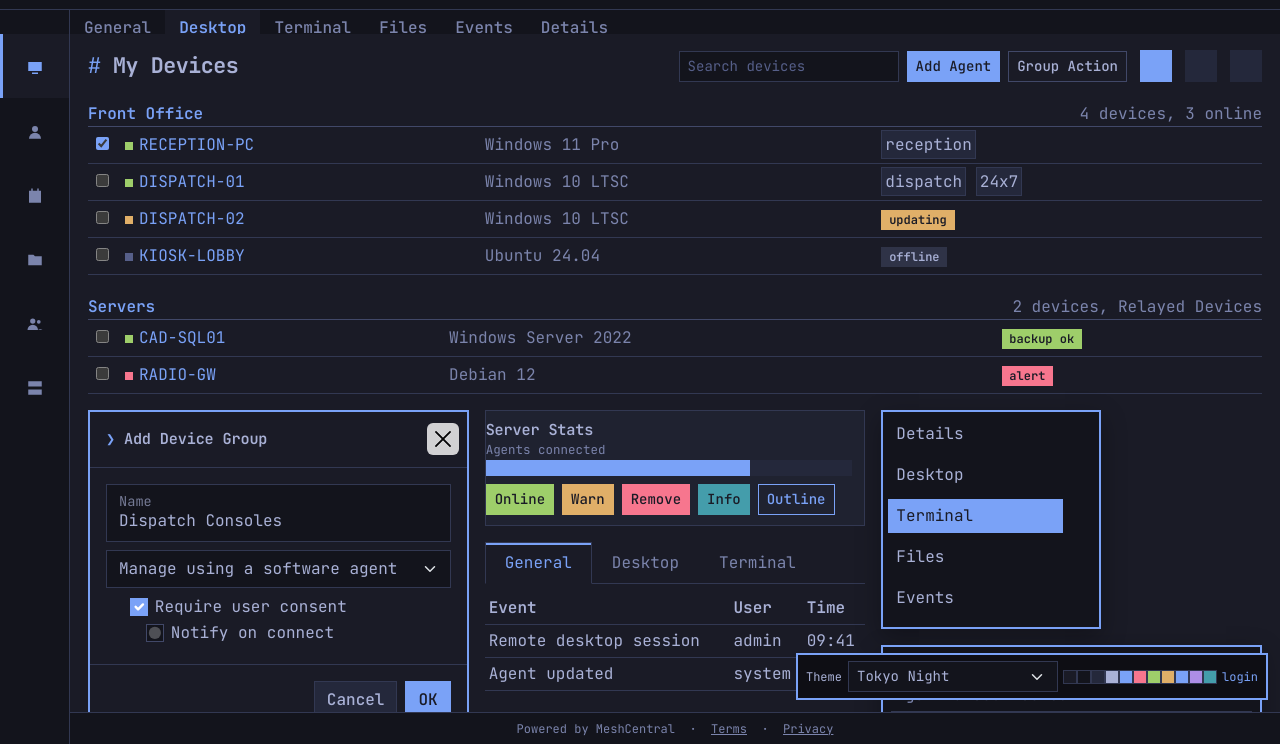
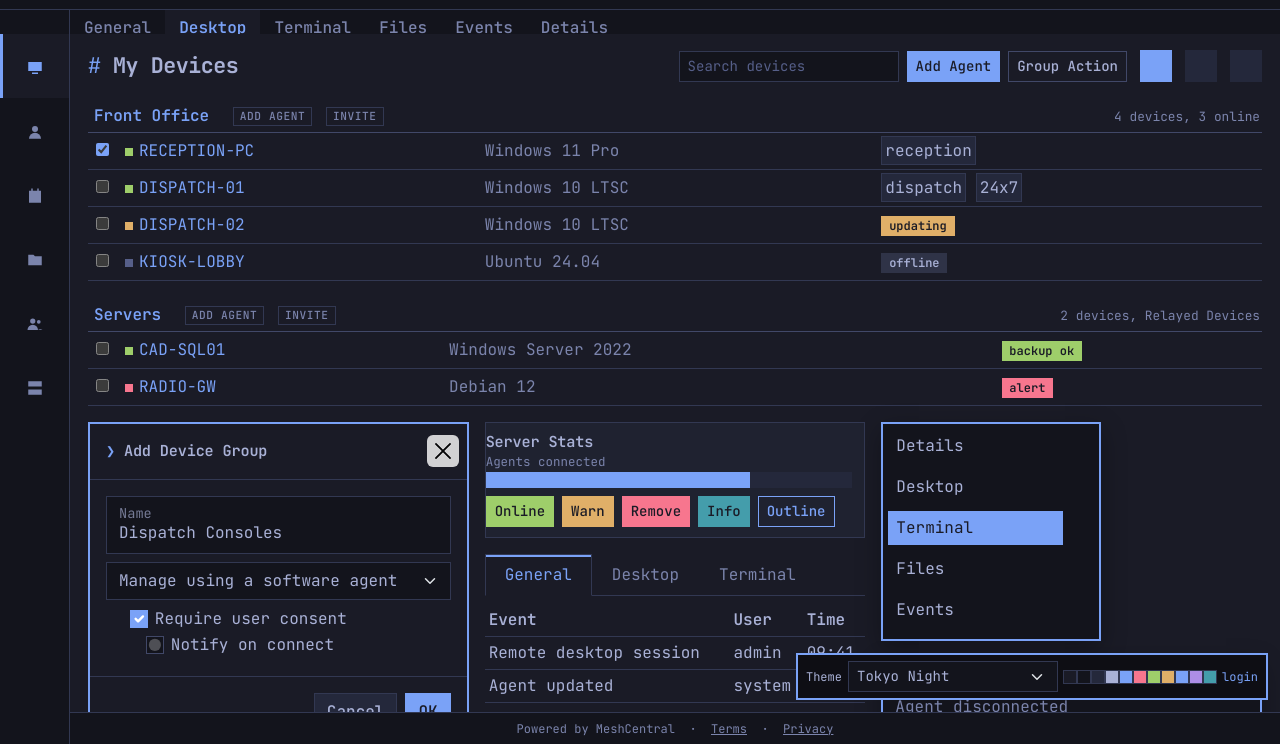
Before and after one commit to deey001/meshcentral_omarchy_theme, a plain HTML site: page preview/index.html in a window 1280 px wide. Shown: the part 56-800 px from the top of the page. Drawn offline with nearby package versions, Linux system fonts and the light colour scheme.

Commit message:
Device list: group-header actions as small chips, quieter node count and chevron
Co-Authored-By: Claude Opus 5.5 <noreply@anthropic.com>

```diff
--- a/meshcentral-web/public/styles/omarchy/omarchy.css
+++ b/meshcentral-web/public/styles/omarchy/omarchy.css
@@ -282,9 +282,24 @@ nav .lbbuttonsel, nav .lbbuttonsel2,
 #p10html2 .altBack { background-color: var(--om-surface0) !important; }
 
 /* Device-group heading row in the device list */
-#xdevices div.DevSt { border-bottom: 1px solid var(--om-border-strong) !important; }
-#xdevices #MxMESH { color: var(--om-accent-text) !important; font-weight: 600; }
-.devHeaderx { color: var(--om-muted) !important; background: transparent !important; }
+#xdevices div.DevSt { border-bottom: 1px solid var(--om-border-strong) !important; padding: 6px 2px 4px !important; font-weight: 400 !important; }
+#xdevices div.DevSt > i[role="button"] { color: var(--om-subtle) !important; font-size: .8em; margin-right: 4px; }
+#xdevices div.DevSt > i[role="button"]:hover { color: var(--om-accent) !important; }
+#xdevices #MxMESH { color: var(--om-accent-text) !important; font-weight: 600; margin-right: 10px; }
+/* "Add Agent" / "Invite" / "Add Local"...: small muted chips, so they don't read as part of the group name */
+#xdevices div.DevSt > a[role="button"] {
+  display: inline-block; vertical-align: 1px;
+  margin-left: 4px; padding: 0 6px;
+  font-size: .7rem; font-weight: 500 !important; line-height: 1.5;
+  text-transform: uppercase; letter-spacing: .05em; text-decoration: none !important;
+  color: var(--om-muted) !important;
+  border: 1px solid var(--om-border) !important;
+  background: transparent !important;
+}
+#xdevices div.DevSt > a[role="button"]:hover, #xdevices div.DevSt > a[role="button"]:focus-visible {
+  color: var(--om-accent) !important; border-color: var(--om-accent) !important;
+}
+.devHeaderx { color: var(--om-muted) !important; background: transparent !important; font-size: .8rem; font-weight: 400 !important; }
 
 /* Group headers: the stock grey gradient strips become flat bars with an accent tick */
 .g1, .g1t, .g2, .g2t, .h1, .h2, .e2, .bar, .bar18, .sbar,
--- a/preview/index.html
+++ b/preview/index.html
@@ -97,14 +97,14 @@
     </div>
 
     <div id="xdevices">
-      <div class="DevSt" style="width:100%;padding-top:4px"><span style="float:right"><span class="devHeaderx">4 devices, 3 online</span></span><span id="MxMESH">Front Office</span></div>
+      <div class="DevSt" style="width:100%;padding-top:4px"><span style="float:right"><span class="devHeaderx">4 devices, 3 online</span></span><i role="button" class="fa-fw fa-solid fa-chevron-down"></i><span id="MxMESH">Front Office</span> <a href="#" role="button">Add Agent</a> <a href="#" role="button">Invite</a></div>
       <table class="w-100"><tbody>
         <tr class="DevSt devrow"><td style="width:20px"><input type="checkbox" checked></td><td><span class="dot" style="background:var(--om-green)"></span><a href="#">RECEPTION-PC</a></td><td class="text-muted">Windows 11 Pro</td><td><span class="tagSpan">reception</span></td></tr>
         <tr class="DevSt devrow"><td><input type="checkbox"></td><td><span class="dot" style="background:var(--om-green)"></span><a href="#">DISPATCH-01</a></td><td class="text-muted">Windows 10 LTSC</td><td><span class="tagSpan">dispatch</span> <span class="tagSpan">24x7</span></td></tr>
         <tr class="DevSt devrow"><td><input type="checkbox"></td><td><span class="dot" style="background:var(--om-yellow)"></span><a href="#">DISPATCH-02</a></td><td class="text-muted">Windows 10 LTSC</td><td><span class="badge bg-warning">updating</span></td></tr>
         <tr class="DevSt devrow"><td><input type="checkbox"></td><td><span class="dot" style="background:var(--om-subtle)"></span><a href="#">KIOSK-LOBBY</a></td><td class="text-muted">Ubuntu 24.04</td><td><span class="badge bg-secondary">offline</span></td></tr>
       </tbody></table>
-      <div class="DevSt mt-3" style="width:100%;padding-top:4px"><span style="float:right"><span class="devHeaderx">2 devices, Relayed Devices</span></span><span id="MxMESH">Servers</span></div>
+      <div class="DevSt mt-3" style="width:100%;padding-top:4px"><span style="float:right"><span class="devHeaderx">2 devices, Relayed Devices</span></span><i role="button" class="fa-fw fa-solid fa-chevron-down"></i><span id="MxMESH">Servers</span> <a href="#" role="button">Add Agent</a> <a href="#" role="button">Invite</a></div>
       <table class="w-100"><tbody>
         <tr class="DevSt devrow"><td style="width:20px"><input type="checkbox"></td><td><span class="dot" style="background:var(--om-green)"></span><a href="#">CAD-SQL01</a></td><td class="text-muted">Windows Server 2022</td><td><span class="badge bg-success">backup ok</span></td></tr>
         <tr class="DevSt devrow"><td><input type="checkbox"></td><td><span class="dot" style="background:var(--om-red)"></span><a href="#">RADIO-GW</a></td><td class="text-muted">Debian 12</td><td><span class="badge bg-danger">alert</span></td></tr>
```
